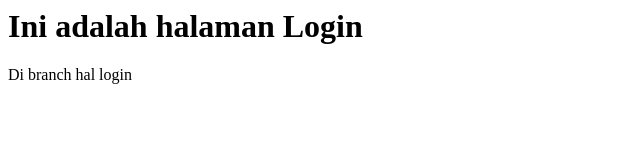
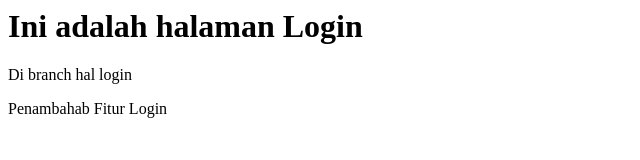
Before and after one commit to anugrah1759/belajar_git, a plain HTML site: page login.html in a window 1280 px wide. Shown: the whole page, without its empty margins (0-640 px from the left). Drawn offline with Linux system fonts and the light colour scheme.

Commit message:
perubahan pada halaman_login

```diff
--- a/login.html
+++ b/login.html
@@ -6,5 +6,6 @@
 	<body>
 		<h1>Ini adalah halaman Login</h1>
 		<p>Di branch hal login</p>
+		<p>Penambahab Fitur Login</p>
 	</body>
 </html>
```
